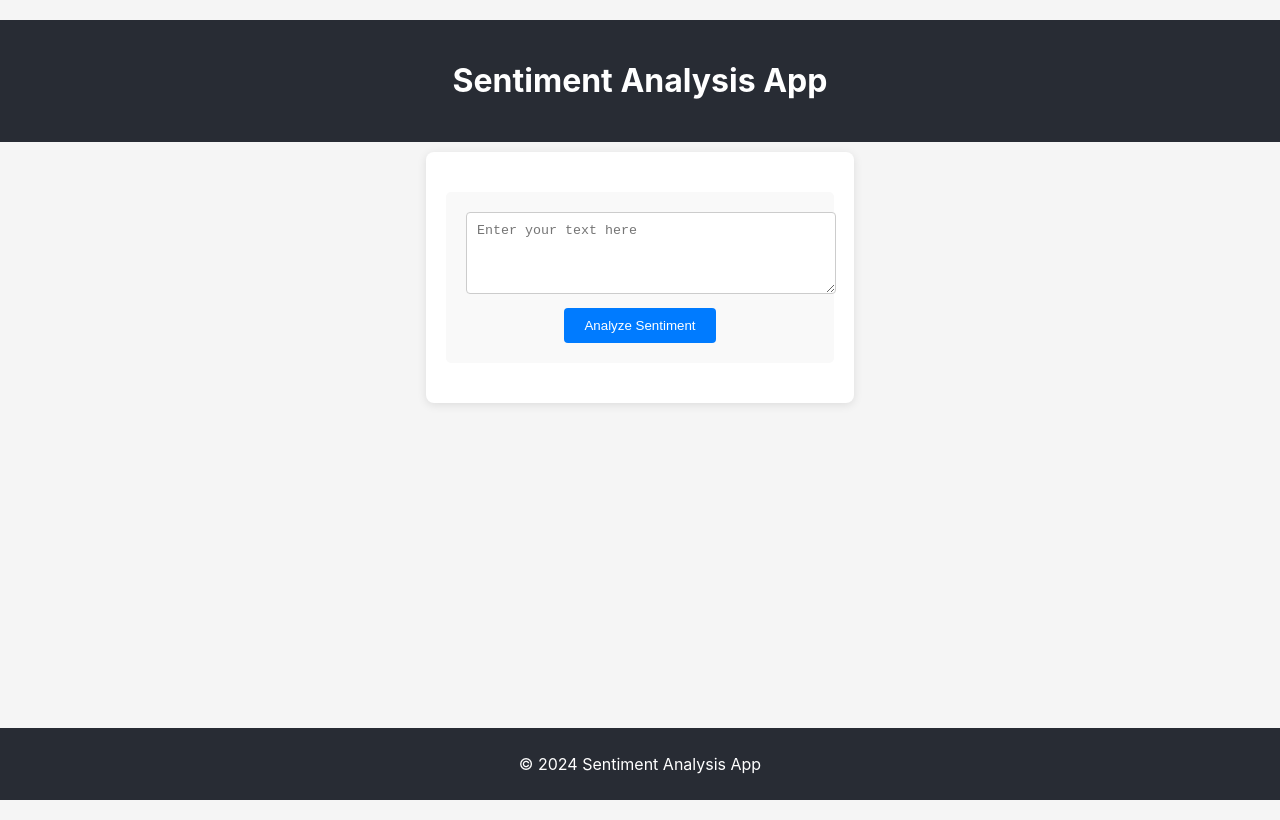
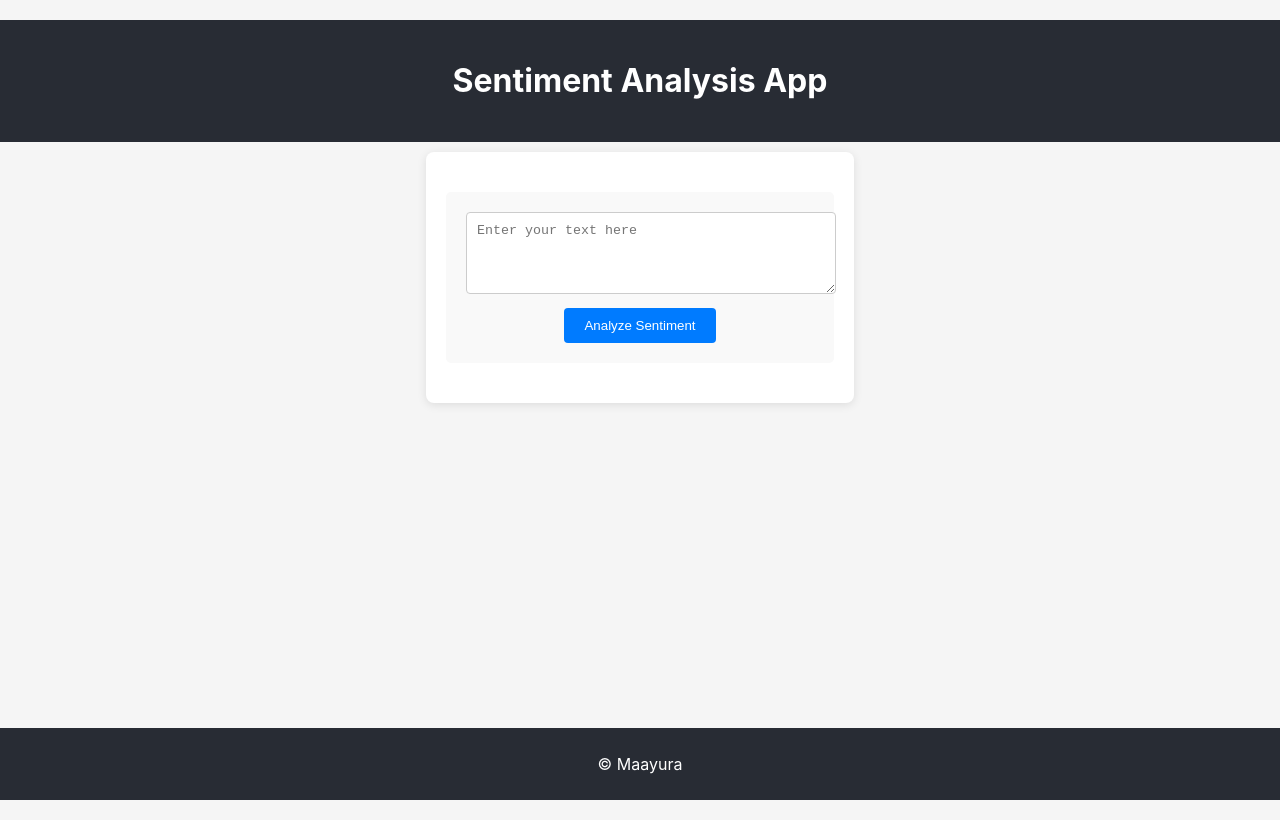
Before and after one commit to mayuura/sentiment-analysis-web-app, a React (Create React App) app in the folder sentiment-analysis-app/: page / in a window 1280 px wide. Built offline with nearby package versions, Linux system fonts and the light colour scheme.

Commit message:
simple ui set up

```diff
--- a/sentiment-analysis-app/src/components/Footer.js
+++ b/sentiment-analysis-app/src/components/Footer.js
@@ -19,7 +19,7 @@ import React from 'react';
 const Footer = () => {
   return (
     <footer style={{ backgroundColor: '#282c34', color: 'white', padding: '10px 20px', textAlign: 'center', width: '100%', position: 'fixed', bottom: 0 }}>
-      <p>© 2024 Sentiment Analysis App</p>
+      <p>© Maayura</p>
     </footer>
   );
 };
```
